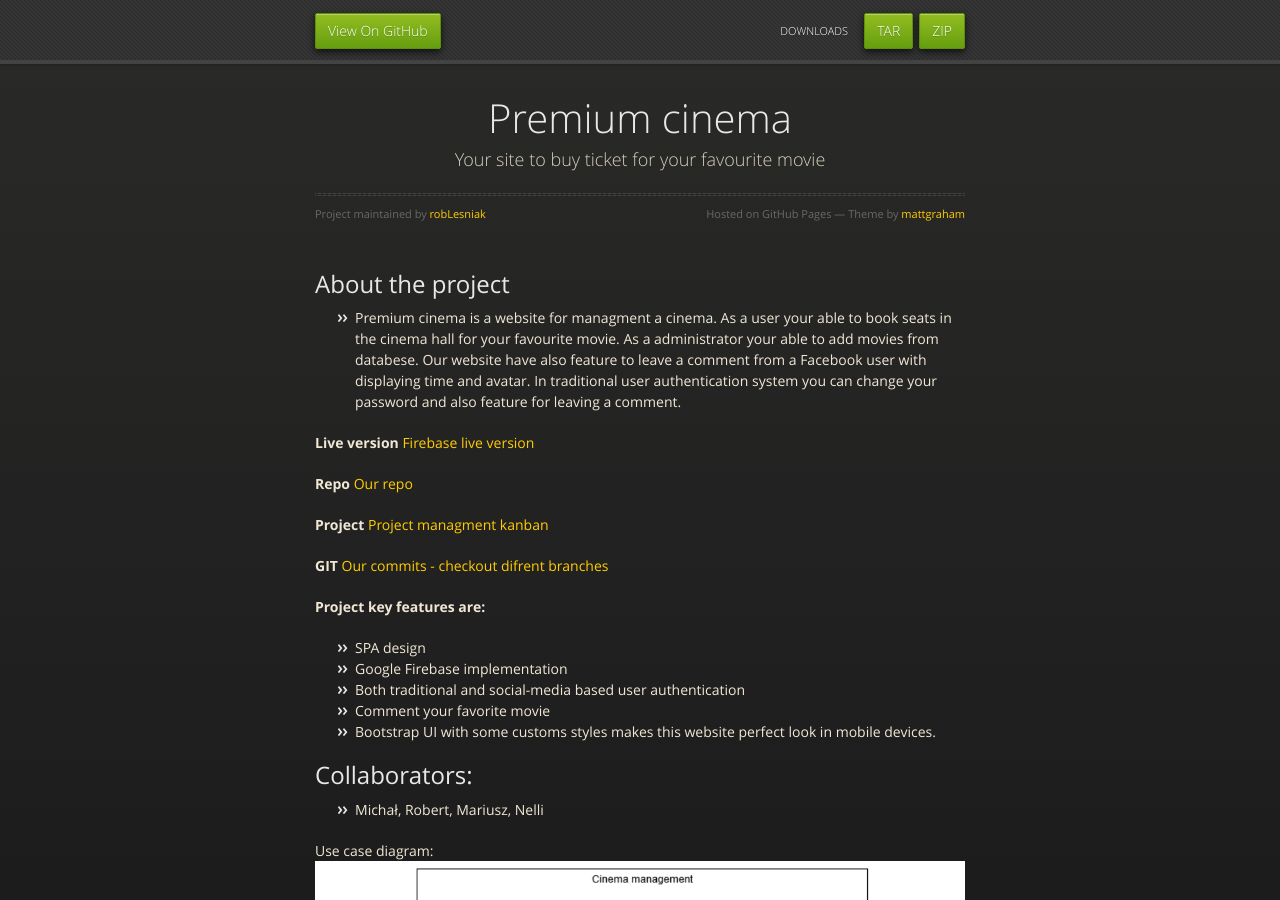
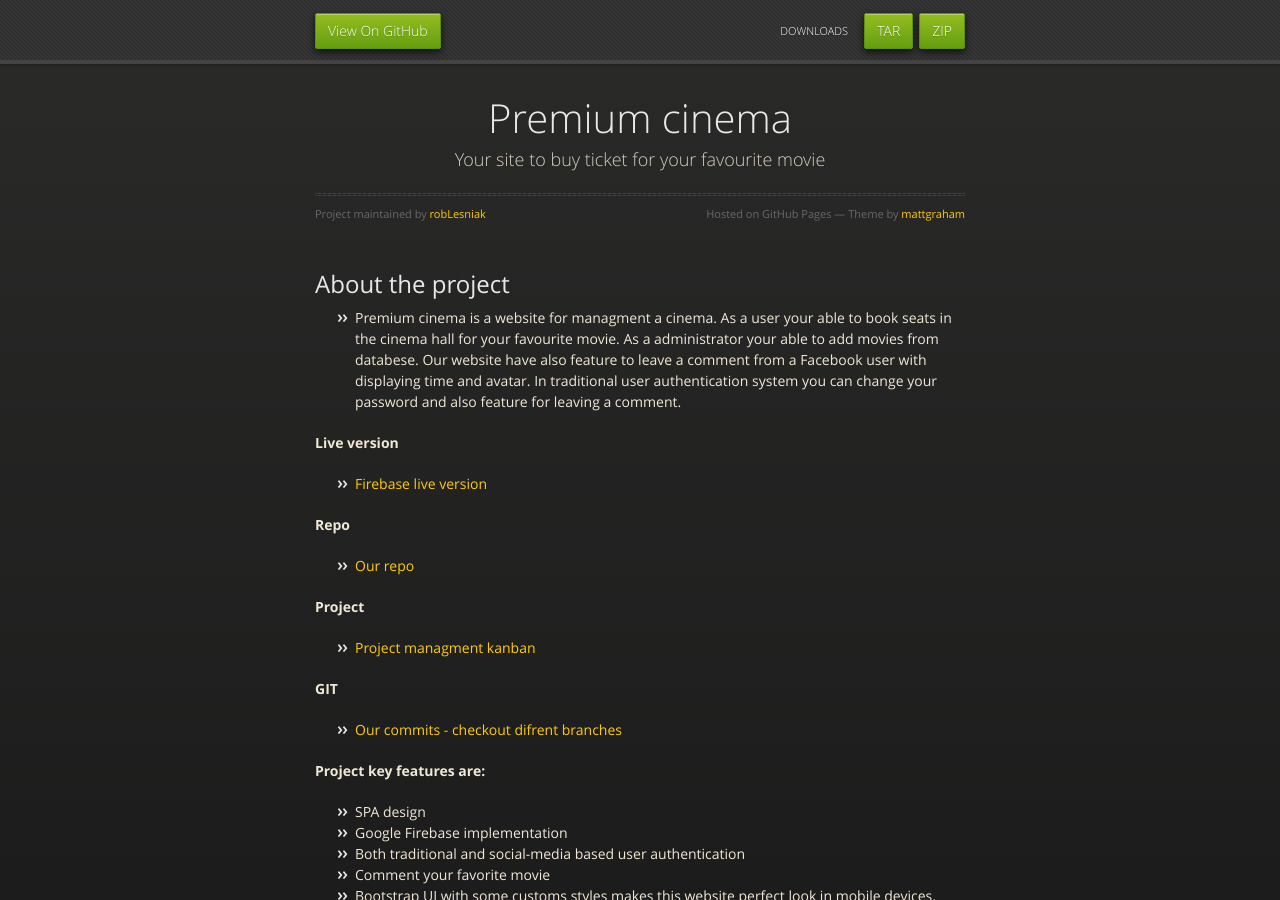
Before and after one commit to robLesniak/cinema-app, a Jekyll site: the page built from docs/index.md, in a window 1280 px wide and 900 px high. Built offline with Jekyll 4.4.1, drawn with Linux system fonts in a browser that asks for light colours; our own code applies the rules of GitHub Pages for plain Markdown files.

Commit message:
added bullet points

```diff
--- a/docs/index.md
+++ b/docs/index.md
@@ -7,16 +7,16 @@
 In traditional user authentication system you can change your password and also feature for leaving a comment.
 
 **Live version**
-[Firebase live version](https://cinemapp-service.firebaseapp.com/repertoire)
+* [Firebase live version](https://cinemapp-service.firebaseapp.com/repertoire)
 
 **Repo**
-[Our repo](https://github.com/robLesniak/cinema-app)
+* [Our repo](https://github.com/robLesniak/cinema-app)
 
 **Project**
-[Project managment kanban](https://github.com/robLesniak/cinema-app/projects/2)
+* [Project managment kanban](https://github.com/robLesniak/cinema-app/projects/2)
 
 **GIT**
-[Our commits - checkout difrent branches](https://github.com/robLesniak/cinema-app/commits/master)
+* [Our commits - checkout difrent branches](https://github.com/robLesniak/cinema-app/commits/master)
 
 **Project key features are:**
 * SPA design
```
